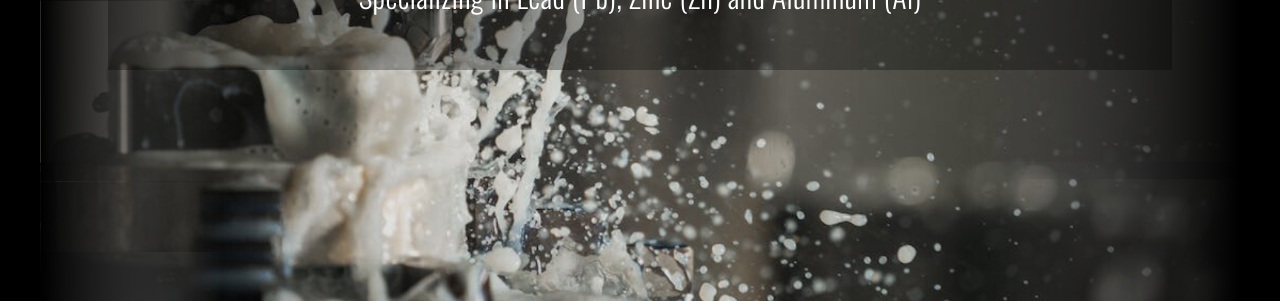
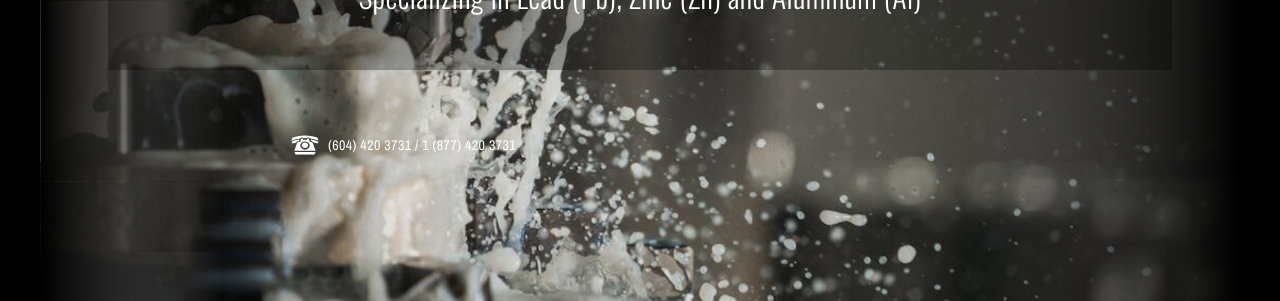
Before and after one commit to a-tuyen/maxumcnc, a Next.js app: page / in a window 1280 px wide. Shown: the part 365-666 px from the top of the page. Built offline with nearby package versions, Linux system fonts and the light colour scheme; a web font is replaced by a local one.

Commit message:
formats sm and med footer

```diff
--- a/app/layout.jsx
+++ b/app/layout.jsx
@@ -18,7 +18,7 @@ const RootLayout = ({ children }) => {
           <main>
             <Nav />
             {children}
-            {/* <Footer /> */}
+            <Footer />
           </main>
         </div>
       </body>
--- a/components/Footer.jsx
+++ b/components/Footer.jsx
@@ -19,36 +19,40 @@ const Footer = () => {
 
       </div> */}
 
-      <div className="flex justify-between bg-[#000000]">
-        <div className="h-[17rem] w-[100%] md:w-[60%] lg:w-[35%] pl-[2%] ml-[0] md:ml-[4%] flex justify-center">
-          <ul className="text-white text-xl">
-            <h4 className="text-4xl pt-6 pb-3 font-heading tracking-wide z-40">
-              WE ARE HERE TO HELP
-            </h4>
-            <li className="flex items-center p-2 z-40">
+      <div className="flex flex-col items-center bg-black h-[15%] w-[100%]">
+        <h4 className="text-white text-xl tracking-wider font-banner font-thin text-center py-4">
+          We Ship Worldwide! Contact Us Today:
+        </h4>
+        <div>
+          <ul className="text-white flex flex-col md:flex-row md:w-[100%] text-left w-[100%]">
+            <li className="flex items-center z-40">
               <GiRotaryPhone size={30} />{" "}
-              <p className="pl-2">1 (877) 420 3731</p>
+              <p className="pl-2 md:pr-6 text-sm">(604) 420 3731 / 1 (877) 420 3731</p>
             </li>
-            <li className="flex items-center p-2">
+            <li className="flex items-center">
               <IoIosMail size={30} />
-              <p className="pl-2 ">info@metaldist.com</p>
+              <p className="pl-2 md:pr-6 text-sm">info@metaldist.com</p>
             </li>
-            <li className="flex items-center p-2">
+            <li className="flex items-center">
               <TbMap2 size={30} />
-              <p className="pl-2">7220 Winston Street, Burnaby, BC V5A 2G9</p>
-            </li>
-            <li>
-              <p className="pt-2">Copyright © 2022 Metal Distributors LTD</p>
+              <p className="pl-2 text-sm">
+                7220 Winston Street, Burnaby, BC V5A 2G9
+              </p>
             </li>
           </ul>
         </div>
 
-        <div className="flex flex-col justify-center w-[12%]">
-          <Image className="flex pb-2"
-          src="/images/made-in-canada.png" width={137} height={75} />
-          <div className="flex text-white text-xs lg:text-sm text-center font-fancy w-[100%]">MADE IN CANADA</div>
+        <div className="flex justify-center items-center w-[25%] py-2.5">
+          <Image
+            className="flex pr-2"
+            src="/images/made-in-canada.png"
+            width={137}
+            height={75}
+          />
+          <div className="flex text-white text-xs lg:text-sm text-left text-nowrap font-fancy w-[100%]">
+            MADE IN CANADA
+          </div>
         </div>
-
       </div>
     </>
   );
```
